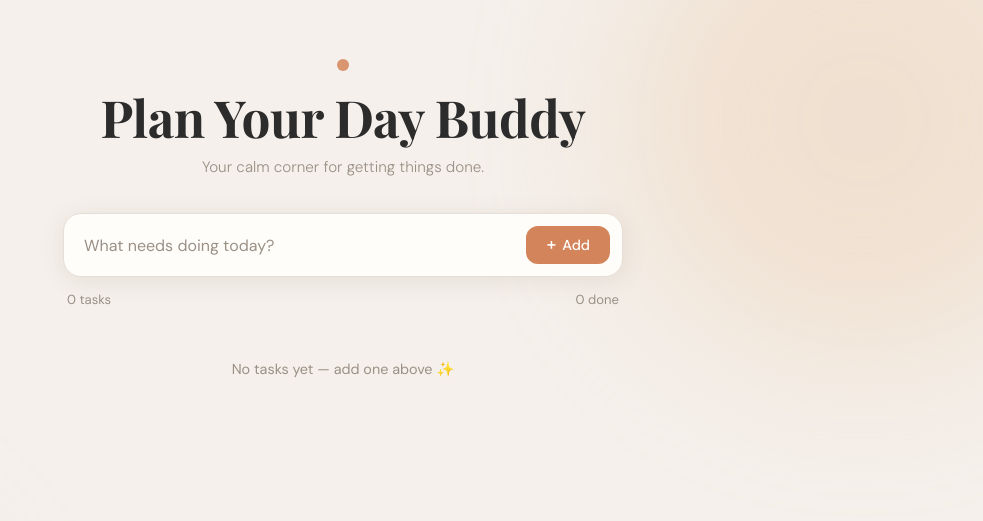
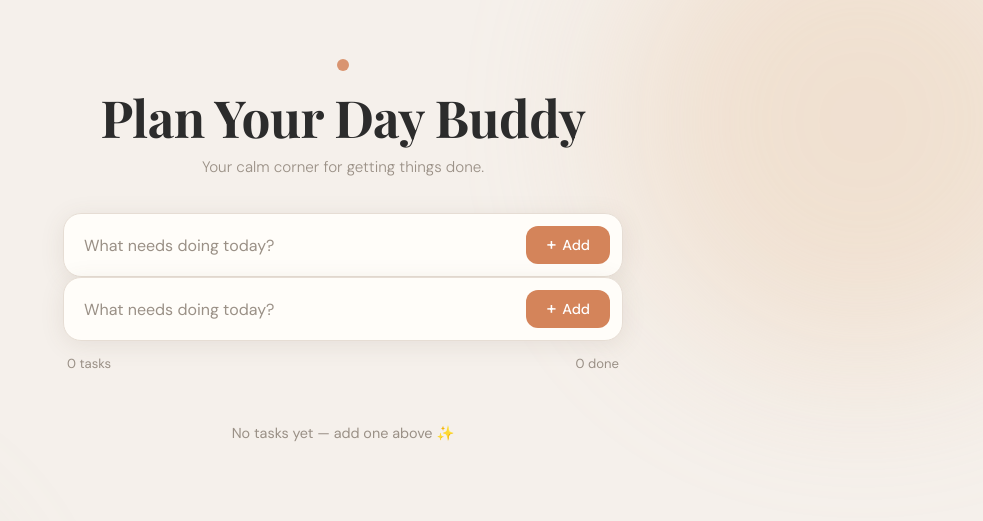
Before and after one commit to itsvanil64/TODO-App, a Flask app: page / in a window 1280 px wide. Shown: the top 521 px of the page, without its empty margins (297-1280 px from the left). Run offline with Flask 3, Linux system fonts and the light colour scheme; data that the repository does not hold is empty.

Commit message:
Updating

```diff
--- a/templates/index.html
+++ b/templates/index.html
@@ -39,6 +39,19 @@
         </button>
       </div>
 
+      <div class="add-task-card">
+        <input
+          id="taskInput"
+          class="task-input"
+          type="text"
+          placeholder="What needs doing today?"
+          autocomplete="off"
+        />
+        <button class="add-btn" onclick="addTask()">
+          <span class="plus-icon">+</span> Add
+        </button>
+      </div>
+
       <!-- Stats Bar -->
       <div class="stats-bar">
         <span id="totalCount">0 tasks</span>
```
